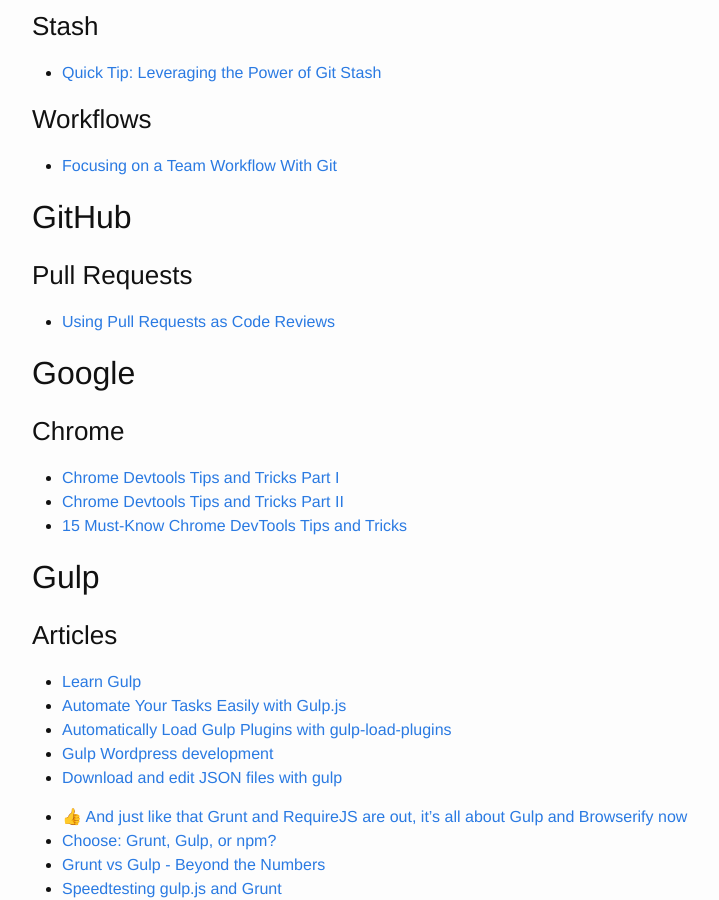
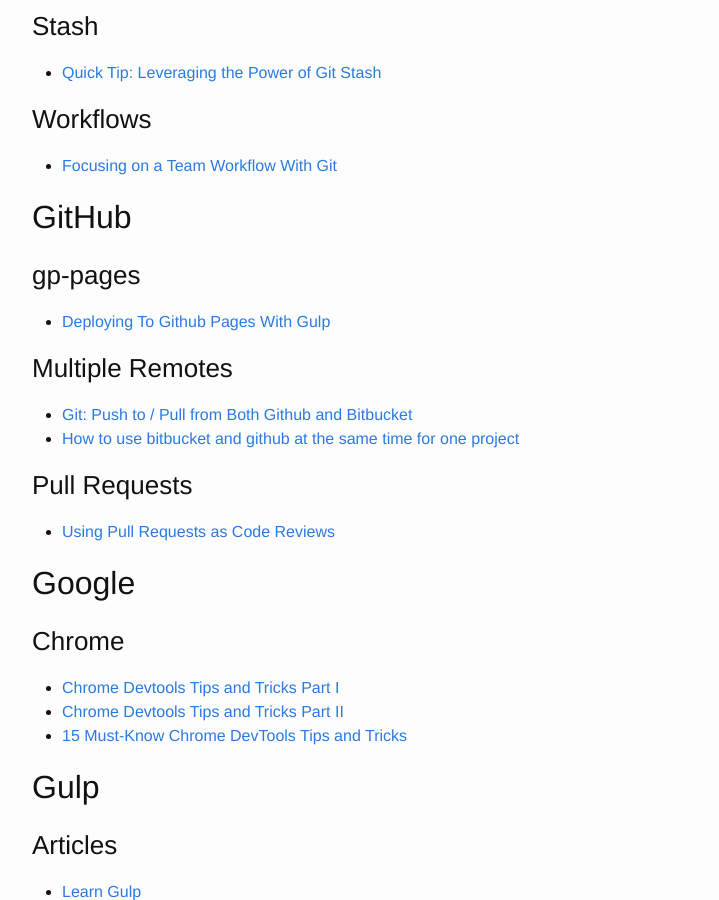
Before and after one commit to brownerd/brownerd.github.io, a Jekyll site: the page built from _posts/2015-01-01-reading-list-2015.md, in a window 1280 px wide and 900 px high, scrolled down 6325 px. Shown: the whole window, without its empty margins (238-957 px from the left). Built offline with Jekyll 4.4.1, drawn with Linux system fonts in a browser that asks for light colours; emoji names are drawn with the system emoji font.

Commit message:
github remotes and pages

```diff
--- a/_posts/2015-01-01-reading-list-2015.md
+++ b/_posts/2015-01-01-reading-list-2015.md
@@ -363,9 +363,16 @@ Just tyring to get better with handling merge conflicts
 ## GitHub
 
 
+### gp-pages
+- [Deploying To Github Pages With Gulp](http://charliegleason.com/articles/deploying-to-github-pages-with-gulp)
+
+### Multiple Remotes
+- [Git: Push to / Pull from Both Github and Bitbucket](http://blog.lckymn.com/2013/03/11/git-push-to-pull-from-both-github-and-bitbucket/)
+- [How to use bitbucket and github at the same time for one project](How to use bitbucket and github at the same time for one project)
+
+
 ### Pull Requests
 - [Using Pull Requests as Code Reviews](https://code.tutsplus.com/tutorials/using-pull-requests-as-code-reviews--cms-21959)
-
 
 
 
```
